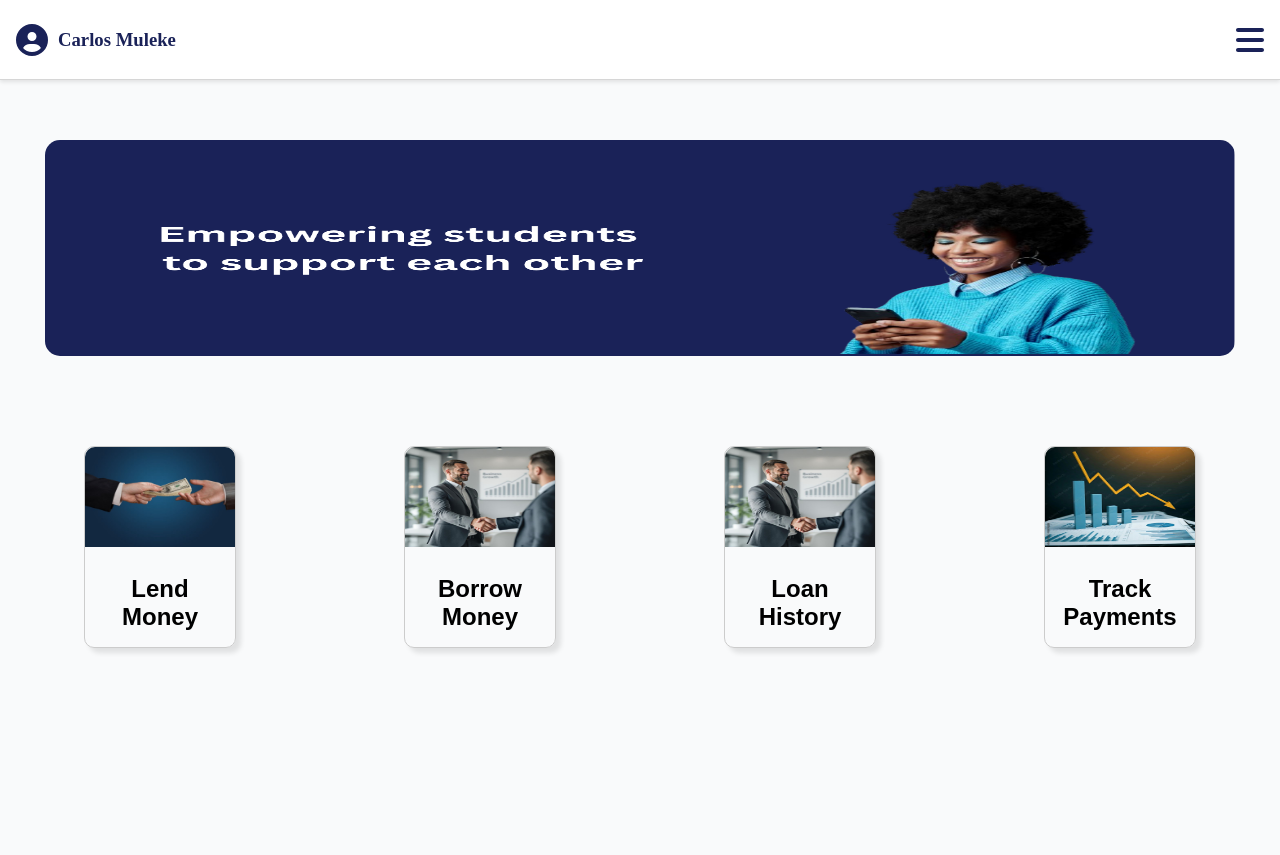
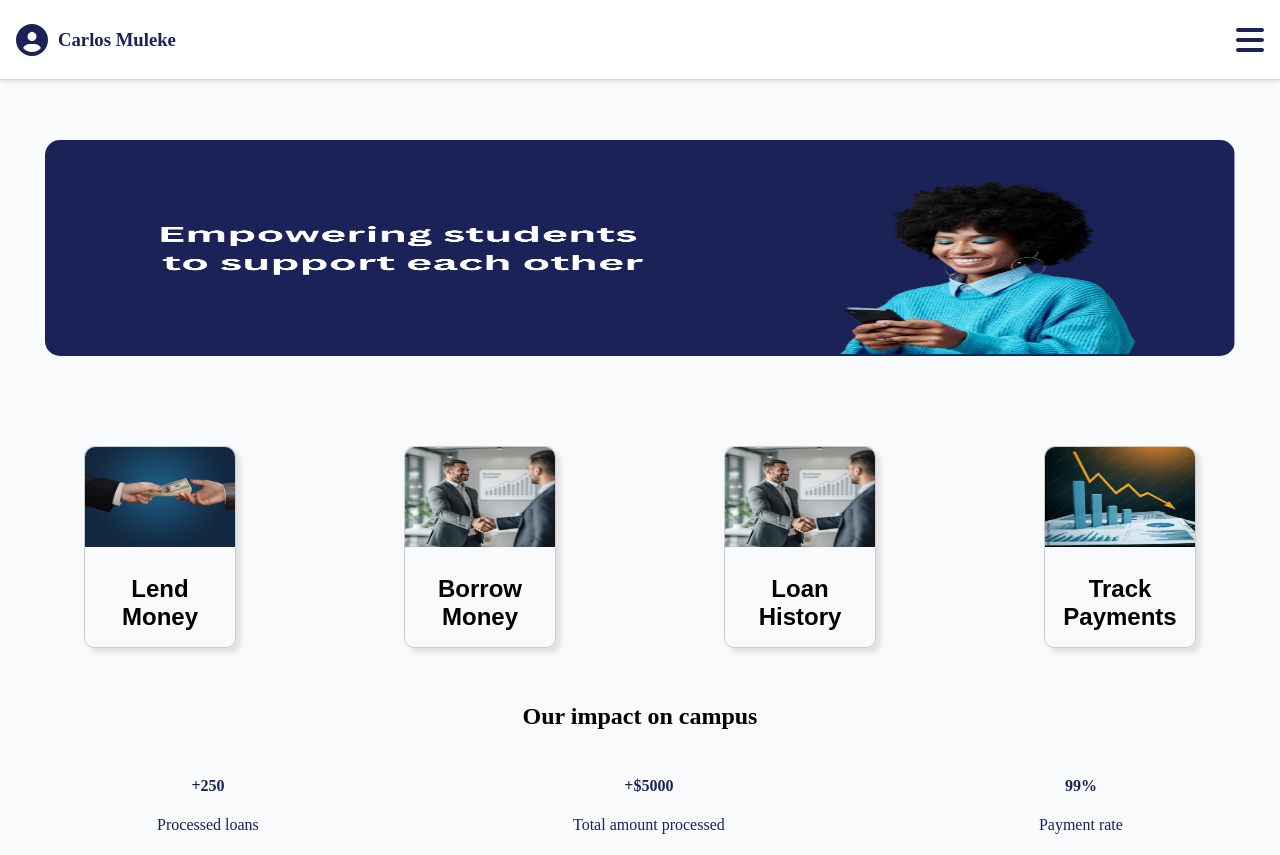
Before and after one commit to carlos45-dev/lending-platform, a React (Vite) app: page /home in a window 1280 px wide. Before the commit the page ends 800 px from the top, so only its background shows below. Built offline with nearby package versions, Linux system fonts and the light colour scheme.

Commit message:
Home page

```diff
--- a/src/pages/HomePage.jsx
+++ b/src/pages/HomePage.jsx
@@ -25,8 +25,23 @@ function HomePage(){
         <div className={styles.servicesContainer}>
               <Services title={<p> Lend <br /> Money</p>} image={img3}/>
               <Services title={<p>Borrow <br/> Money</p>} image={img4}/>
-              <Services className={styles.services2} title = {<p>Loan <br/> History</p>} image={img4}/>
-              <Services className={styles.services2} title={<p>Track <br/> Payments</p>} image={img2}/>
+              <Services title = {<p>Loan <br/> History</p>} image={img4}/>
+              <Services  title={<p>Track <br/> Payments</p>} image={img2}/>
+        </div>
+         <h2 style={{textAlign:'center'}}>Our impact on campus</h2>
+         <div className={styles.impact}>
+             <div className={styles.processed}>
+              <h4>+250</h4>
+              <p>Processed loans</p>
+             </div>
+             <div className={styles.processed}>
+              <h4>+$5000</h4>
+              <p>Total amount processed</p>
+             </div>
+             <div className={styles.processed}>
+              <h4>99%</h4>
+              <p>Payment rate</p>
+             </div>
         </div>
         </>
    )
--- a/src/styles/HomePage.module.css
+++ b/src/styles/HomePage.module.css
@@ -10,3 +10,14 @@
     flex-wrap: wrap;
     justify-content: space-around;
 }
+.impact{
+    display: flex;
+    flex-direction: row;
+    justify-content: space-around;
+    color:#1A2258;
+
+}
+.processed{
+    text-align: center;
+    padding: 5px;
+}
```
